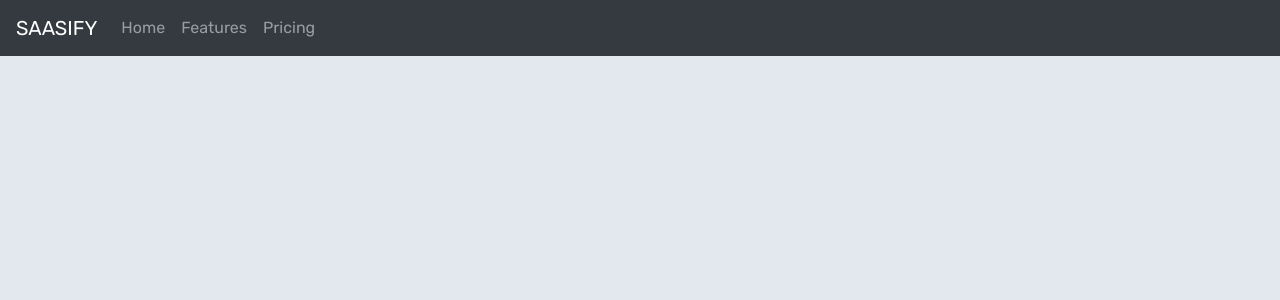
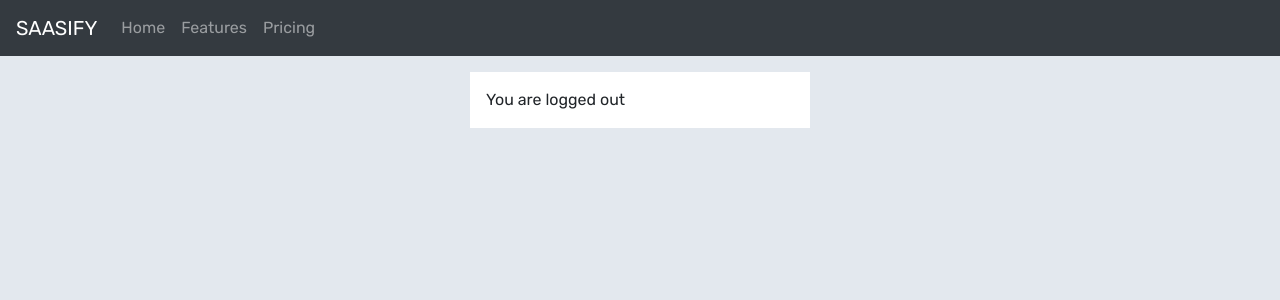
Before and after one commit to saas-developer/saasify, a React (Create React App) app in the folder client/: page /logout in a window 1280 px wide. Shown: the top 300 px of the page. Built offline with nearby package versions, Linux system fonts and the light colour scheme.

Commit message:
Implemented Logout

```diff
--- a/client/src/App.js
+++ b/client/src/App.js
@@ -10,6 +10,7 @@ import ResendActivationLink from './account/ResendActivationLink';
 import ResetPasswordLink from './account/ResetPasswordLink';
 import ResetPassword from './account/ResetPassword';
 import Login from './account/Login';
+import Logout from './account/Logout';
 import Header from './header/Header'
 import 'bootstrap/dist/css/bootstrap.min.css';
 import './App.scss';
@@ -23,6 +24,7 @@ function App() {
       <div className="app-container">
 		  <Route exact path="/" component={HomePage} />
 		  <Route exact path="/login" component={Login} />
+          <Route exact path="/logout" component={Logout} />
 		  <Route exact path="/register" component={Register} />
 		  <Route exact path="/account/activate" component={AccountActivation} />
 		  <Route exact path="/account/resend-activation-link" component={ResendActivationLink} />
--- a/client/src/HomePage.js
+++ b/client/src/HomePage.js
@@ -15,6 +15,9 @@ export class HomePage extends Component {
 				  <ListGroup.Item>
 				  	<Link to="login">Login</Link>
 				  </ListGroup.Item>
+                  <ListGroup.Item>
+                    <Link to="logout">Logout</Link>
+                  </ListGroup.Item>
 				  <ListGroup.Item>
 				  	<Link to="/account/activate">Activate</Link>
 				  </ListGroup.Item>
--- /dev/null
+++ b/client/src/account/Logout.js
@@ -0,0 +1,29 @@
+import React from 'react';
+import Cookies from 'js-cookie';
+
+class Logout extends React.Component {
+    state = {
+        isLoggedOut: false
+    }
+    componentDidMount() {
+        Cookies.remove('token');
+        this.setState({
+            isLoggedOut: true
+        })
+    }
+    render() {
+        return (
+            <div className="container">
+                <div className="form-container">
+                {
+                    this.state.isLoggedOut ?
+                    <div>You are logged out</div> :
+                    <div>You are logged in</div>
+                }
+                </div>
+            </div>
+        );
+    }
+}
+
+export default Logout;
```
